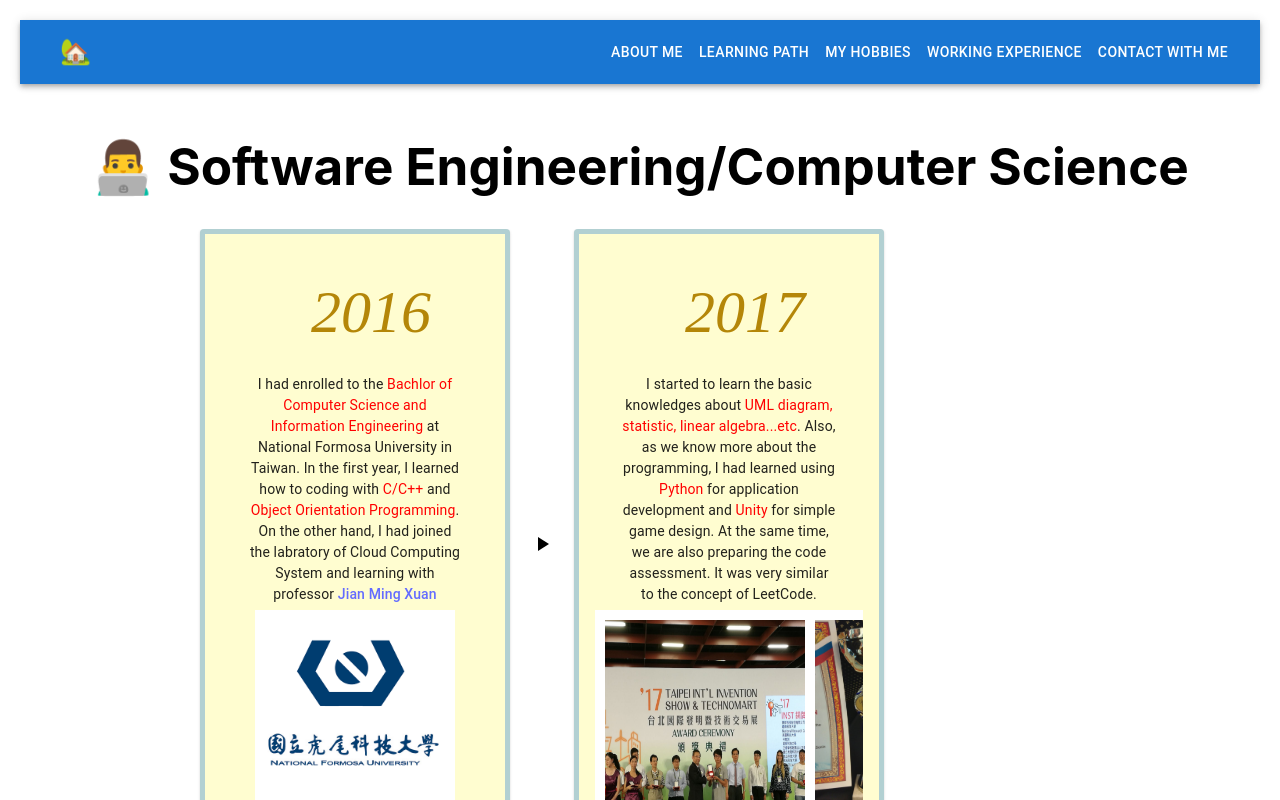
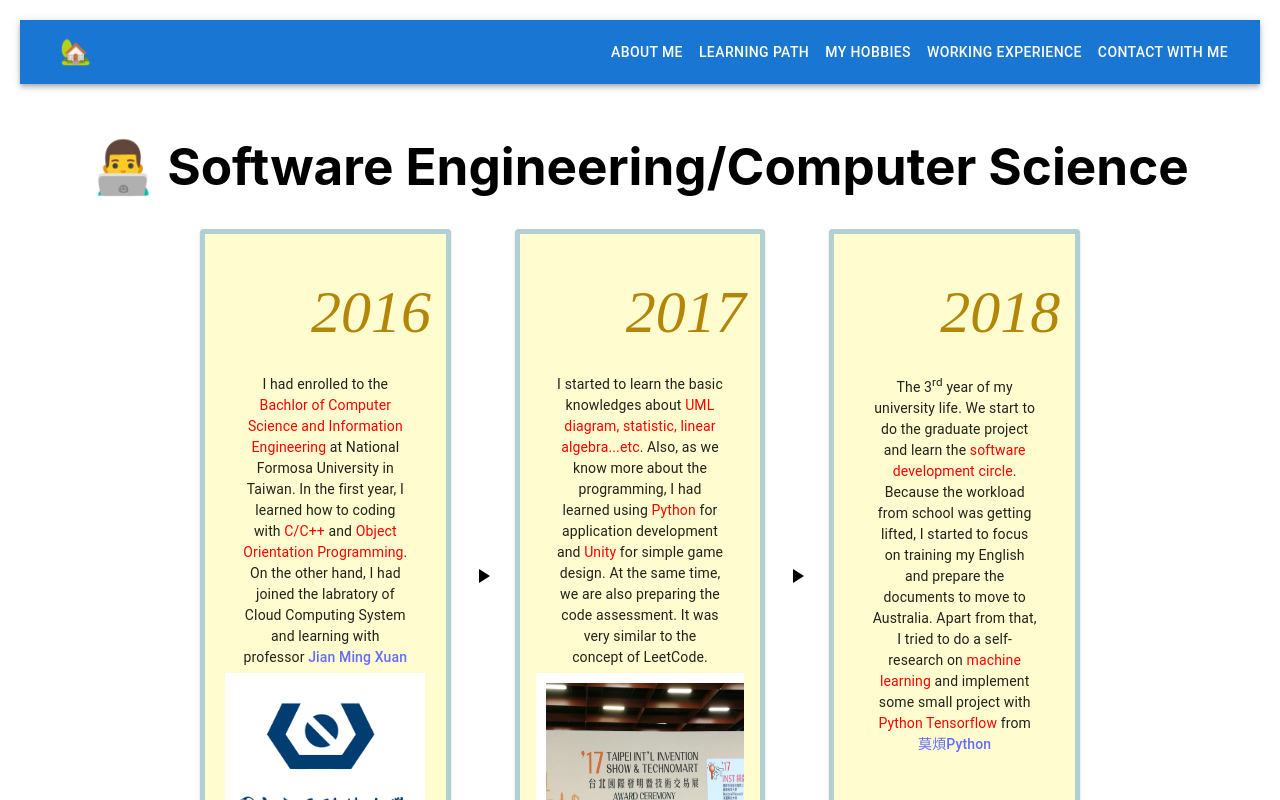
Before and after one commit to warranttsai/warrant-entry, a React (Vite) app: page /learning-path in a window 1280 px wide. Shown: the top 800 px of the page. Built offline with nearby package versions, Linux system fonts and the light colour scheme.

Commit message:
feat: finish SE2018 draft and add default export for 2016 and 2017

```diff
--- a/src/components/learning-path-components/software-engineering/SE2016.tsx
+++ b/src/components/learning-path-components/software-engineering/SE2016.tsx
@@ -7,7 +7,7 @@ import NationalFormosaUniversity from "../../../assets/national-formosa-universi
 // styled-components
 import { BrownCenterTitle } from "../../styled-component/Title";
 
-export function SE2016() {
+export default function SE2016() {
   return (
     <>
       <Card
--- a/src/components/learning-path-components/software-engineering/SE2017.tsx
+++ b/src/components/learning-path-components/software-engineering/SE2017.tsx
@@ -11,7 +11,7 @@ import SE2017_5 from "../../../assets/SE2017/2017-5.jpeg";
 // styled-components
 import { BrownCenterTitle } from "../../styled-component/Title";
 
-export function SE2017() {
+export default function SE2017() {
   return (
     <>
       <Card
--- a/src/components/learning-path-components/software-engineering/SE2018.tsx
+++ b/src/components/learning-path-components/software-engineering/SE2018.tsx
@@ -2,12 +2,10 @@
 import Card from "@mui/material/Card";
 import CardContent from "@mui/material/CardContent";
 import Typography from "@mui/material/Typography";
-// images
-import NationalFormosaUniversity from "../../assets/national-formosa-university.jpeg";
 // styled-components
 import { BrownCenterTitle } from "../../styled-component/Title";
 
-export function SE2016() {
+export default function SE2018() {
   return (
     <>
       <Card
@@ -19,7 +17,7 @@ export function SE2016() {
       >
         <CardContent>
           <BrownCenterTitle style={{ minWidth: "300px" }}>
-            2016
+            2018
           </BrownCenterTitle>
           <Typography
             sx={{
@@ -30,12 +28,19 @@ export function SE2016() {
             color="text.primary"
             gutterBottom
           >
-            I had enrolled to the Computer Science and Information
-            EngineeringNational at Formosa University in Taiwan. In the first
-            year, I learned how to coding with C/C++ and Object Orientation
-            Programming.
+            The 3<sup>rd</sup> year of my university life. We start to do the
+            graduate project and learn the{" "}
+            <span style={{ color: "red" }}>software development circle</span>.
+            Because the workload from school was getting lifted, I started to
+            focus on training my English and prepare the documents to move to
+            Australia. Apart from that, I tried to do a self-research on{" "}
+            <span style={{ color: "red" }}>machine learning</span> and implement
+            some small project with{" "}
+            <span style={{ color: "red" }}>Python Tensorflow</span> from{" "}
+            <a href="https://www.google.com/search?q=python+tensorflow+mofan&oq=python+tensorflow+mofan&gs_lcrp=EgZjaHJvbWUyBggAEEUYOTIHCAEQIRigAdIBCDQyNjdqMGo3qAIAsAIA&sourceid=chrome&ie=UTF-8">
+              莫煩Python
+            </a>
           </Typography>
-          <img style={{ width: 200 }} src={NationalFormosaUniversity} />
         </CardContent>
       </Card>
     </>
--- a/src/pages/learning-path/LearningPath.tsx
+++ b/src/pages/learning-path/LearningPath.tsx
@@ -1,7 +1,8 @@
 // styled-components
 import { ArrowComponent } from "../../components/learning-path-components/ArrowComponent";
-import { SE2016 } from "../../components/learning-path-components/software-engineering/SE2016";
-import { SE2017 } from "../../components/learning-path-components/software-engineering/SE2017";
+import SE2016 from "../../components/learning-path-components/software-engineering/SE2016";
+import SE2017 from "../../components/learning-path-components/software-engineering/SE2017";
+import SE2018 from "../../components/learning-path-components/software-engineering/SE2018";
 import { BlackCenterTitle } from "../../components/styled-component/Title";
 
 export default function LearningPath() {
@@ -22,6 +23,8 @@ export default function LearningPath() {
           <SE2016 />
           <ArrowComponent />
           <SE2017 />
+          <ArrowComponent />
+          <SE2018 />
         </div>
       </div>
       <div
```
